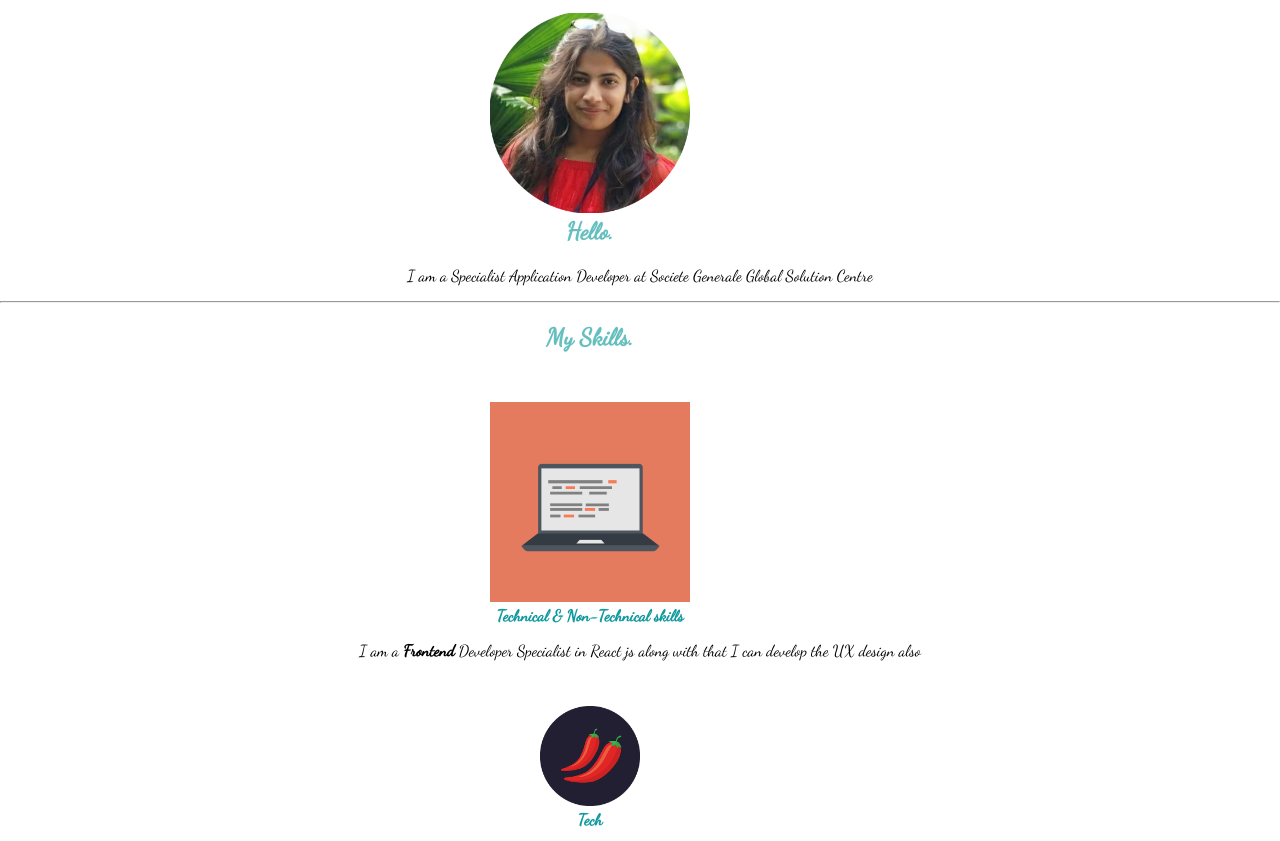
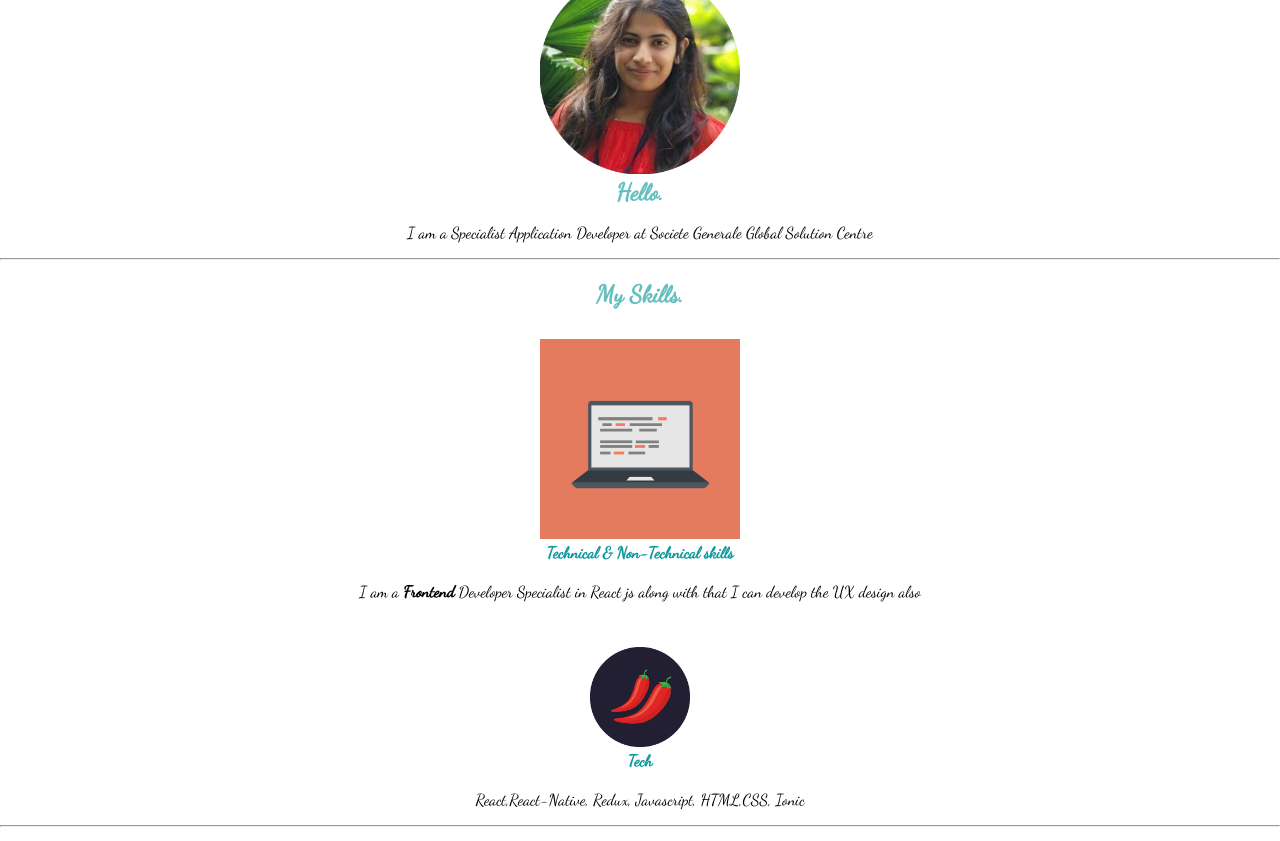
Before and after one commit to nehas2803/WebsiteDesign1, a plain HTML site: page index.html in a window 1280 px wide. Shown: the part 599-1440 px from the top of the page. Drawn offline with Linux system fonts and the light colour scheme.

Commit message:
css changed

```diff
--- a/css/style.css
+++ b/css/style.css
@@ -21,9 +21,8 @@ h1{
   font-weight: normal;
 }
 h2{
-  margin-top: 20px;
   position: relative;
-  right:50px;
+  margin: 20px auto 0 auto;
   font-size: 2.5 rem;
   color: #66BFBF;
 
@@ -31,7 +30,7 @@ h2{
 h3{
   margin-top: 20px;
   position: relative;
-  right:50px;
+margin: 20px auto;
   font-size: 1rem;
   color: #11999E;
 
@@ -67,7 +66,7 @@ h3{
   width: 200px;
   height: 200px;
   position: relative;
-  right: 50px;
+margin:auto;
   top: 20px;
   padding-top: 10px;
 }
@@ -75,7 +74,7 @@ h3{
   width: 200px;
   height: 200px;
   position: relative;
-  right: 50px;
+  margin:0 auto;
   top: 20px;
   padding-top: 10px;
 }
@@ -83,7 +82,7 @@ h3{
   width: 100px;
   height: 100px;
   position: relative;
-  right: 50px;
+  marhin:auto;
   top: 20px;
   padding-top: 10px;
 }
```
